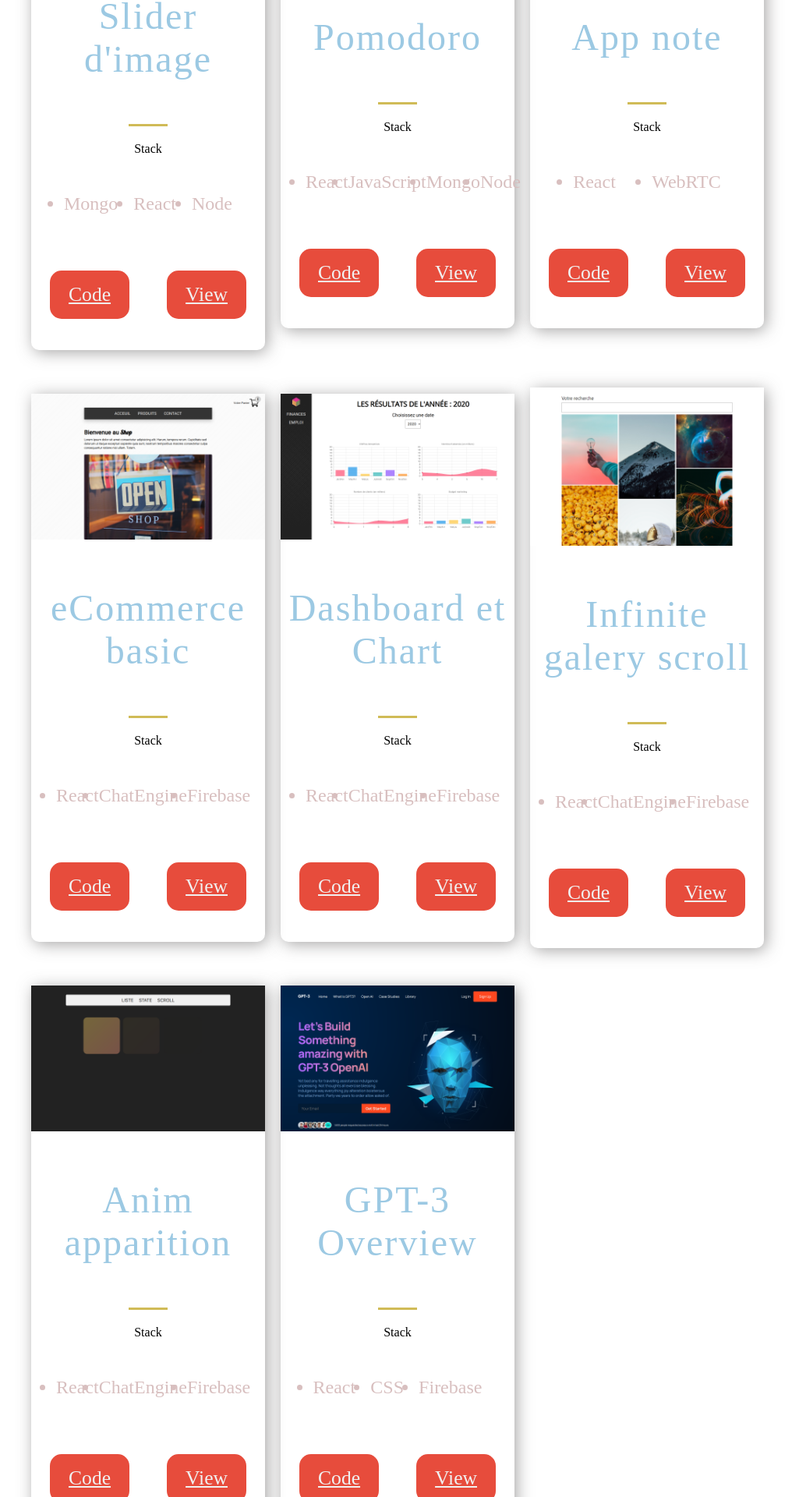
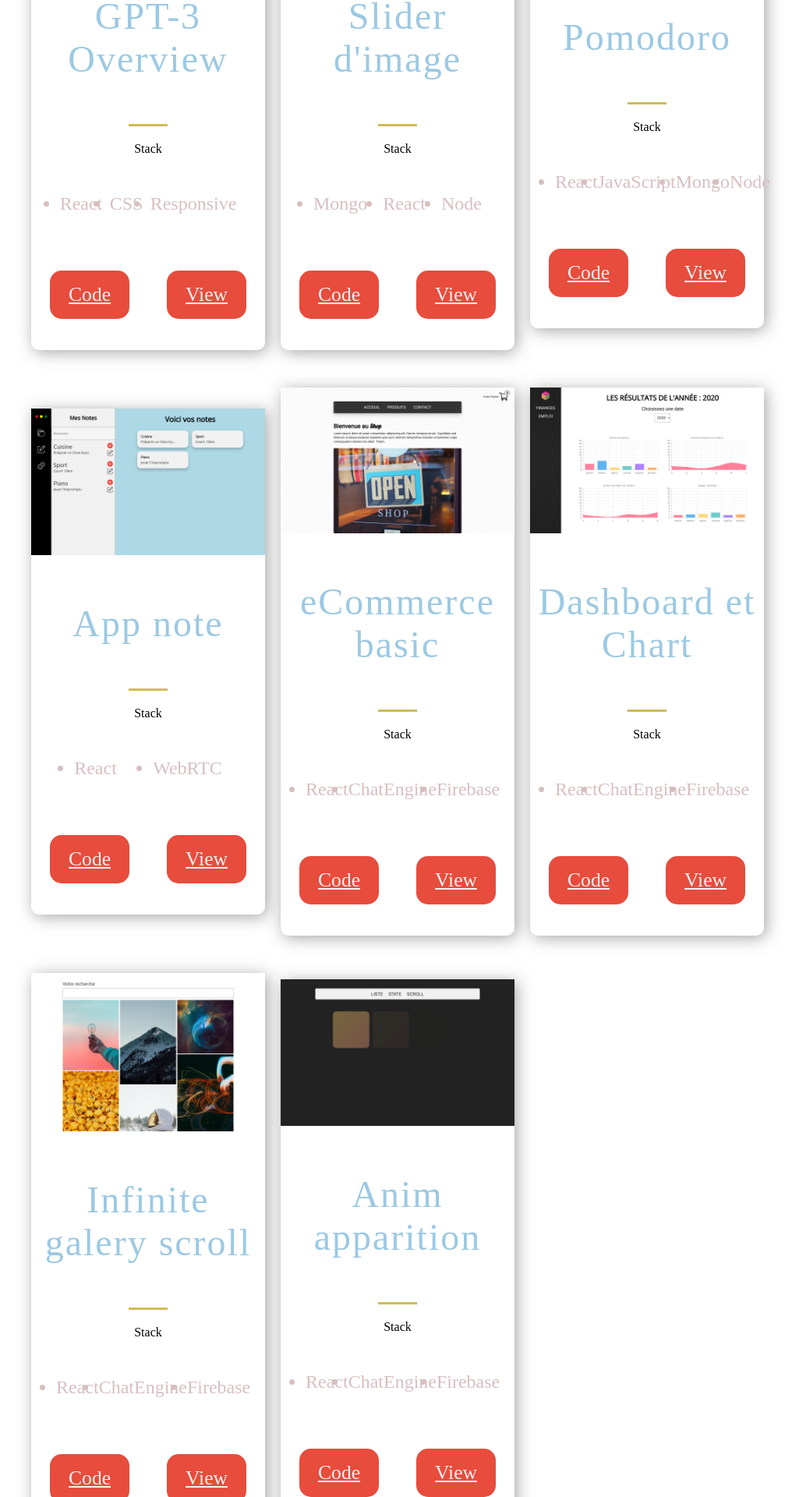
Before and after one commit to L0ot3r/OLD-portfolio, a Next.js app: page / in a window 1280 px wide. Shown: the part 1454-3374 px from the top of the page at 78% size, without its empty margins (130-1155 px from the left). Built offline with nearby package versions, Linux system fonts and the light colour scheme.

Commit message:
maj gpt3

```diff
--- a/src/constants/constants.js
+++ b/src/constants/constants.js
@@ -2,6 +2,16 @@ export const projects = [
 	{
 		name: 'cours',
 		data: [
+			{
+				title: 'GPT-3 Overview',
+				description:
+					'Lorem ipsum dolor sit amet consectetur, adipisicing elit. Esse facere, eum qui possimus ipsam obcaecati fugiat sed, nihil blanditiis, quam autem deleniti! Commodi, earum aspernatur. Consequatur assumenda aspernatur, consequuntur sapiente eius praesentium perferendis pariatur nulla maiores ullam doloribus! Nostrum, illo.',
+				image: '/images/perso/gpt3-prestaverse.png',
+				tags: ['React', 'CSS', 'Responsive'],
+				source: 'https://github.com/L0ot3r/JSMastery-gpt3-prestaverse',
+				visit: 'https://jsm-gpt3-prestaverse.vercel.app/',
+				id: 7,
+			},
 			{
 				title: `Slider d'image`,
 				description:
@@ -72,16 +82,7 @@ export const projects = [
 				visit: 'https://edw-react-anim-apparition.vercel.app/',
 				id: 6,
 			},
-			{
-				title: 'GPT-3 Overview',
-				description:
-					'Lorem ipsum dolor sit amet consectetur, adipisicing elit. Esse facere, eum qui possimus ipsam obcaecati fugiat sed, nihil blanditiis, quam autem deleniti! Commodi, earum aspernatur. Consequatur assumenda aspernatur, consequuntur sapiente eius praesentium perferendis pariatur nulla maiores ullam doloribus! Nostrum, illo.',
-				image: '/images/perso/gpt3-prestaverse.png',
-				tags: ['React', 'CSS', 'Firebase'],
-				source: 'https://github.com/L0ot3r/JSMastery-gpt3-prestaverse',
-				visit: 'https://jsm-astery-gpt3-prestaverse.vercel.app/',
-				id: 7,
-			},
+
 		],
 	},
 	{
```
